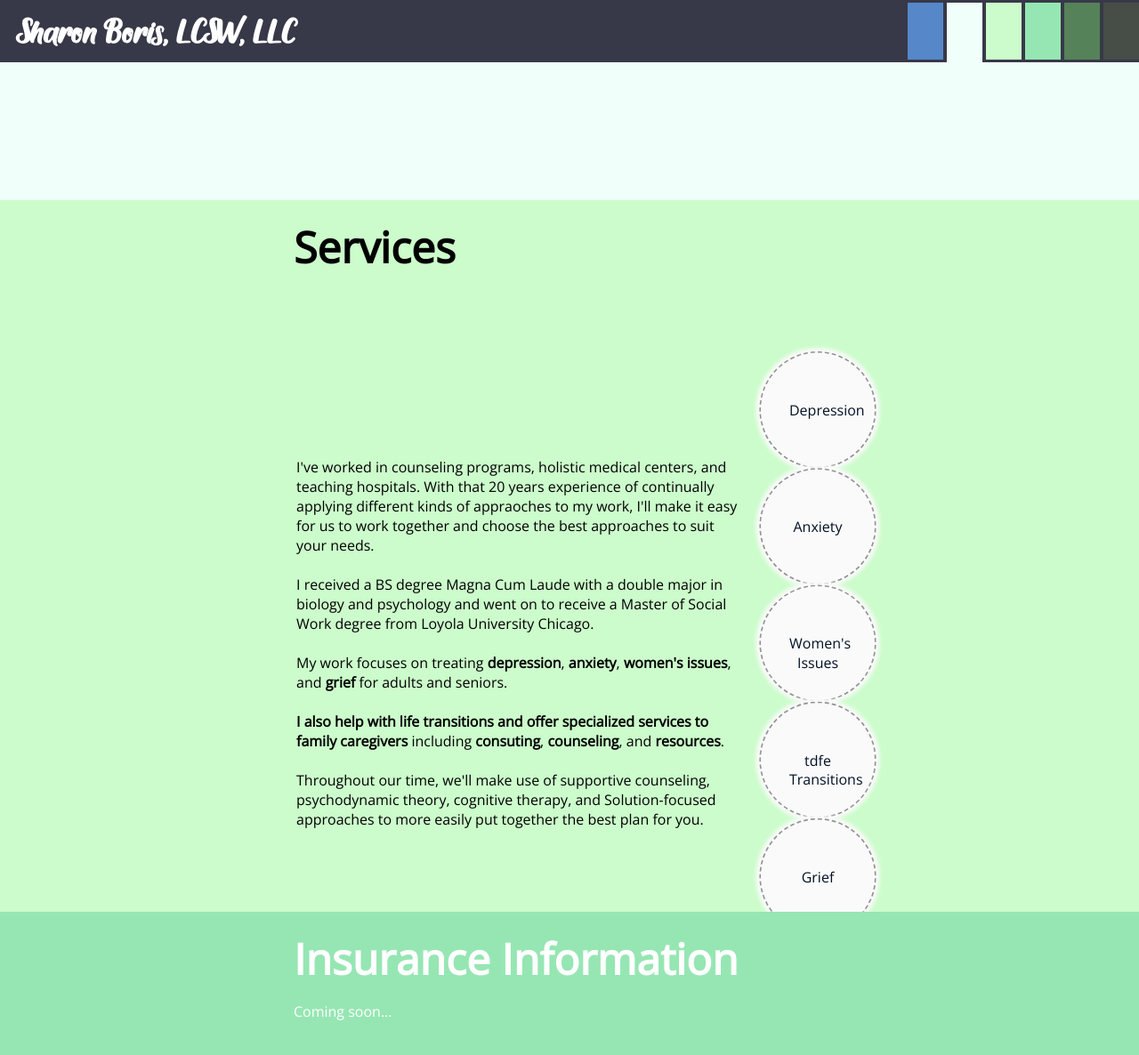
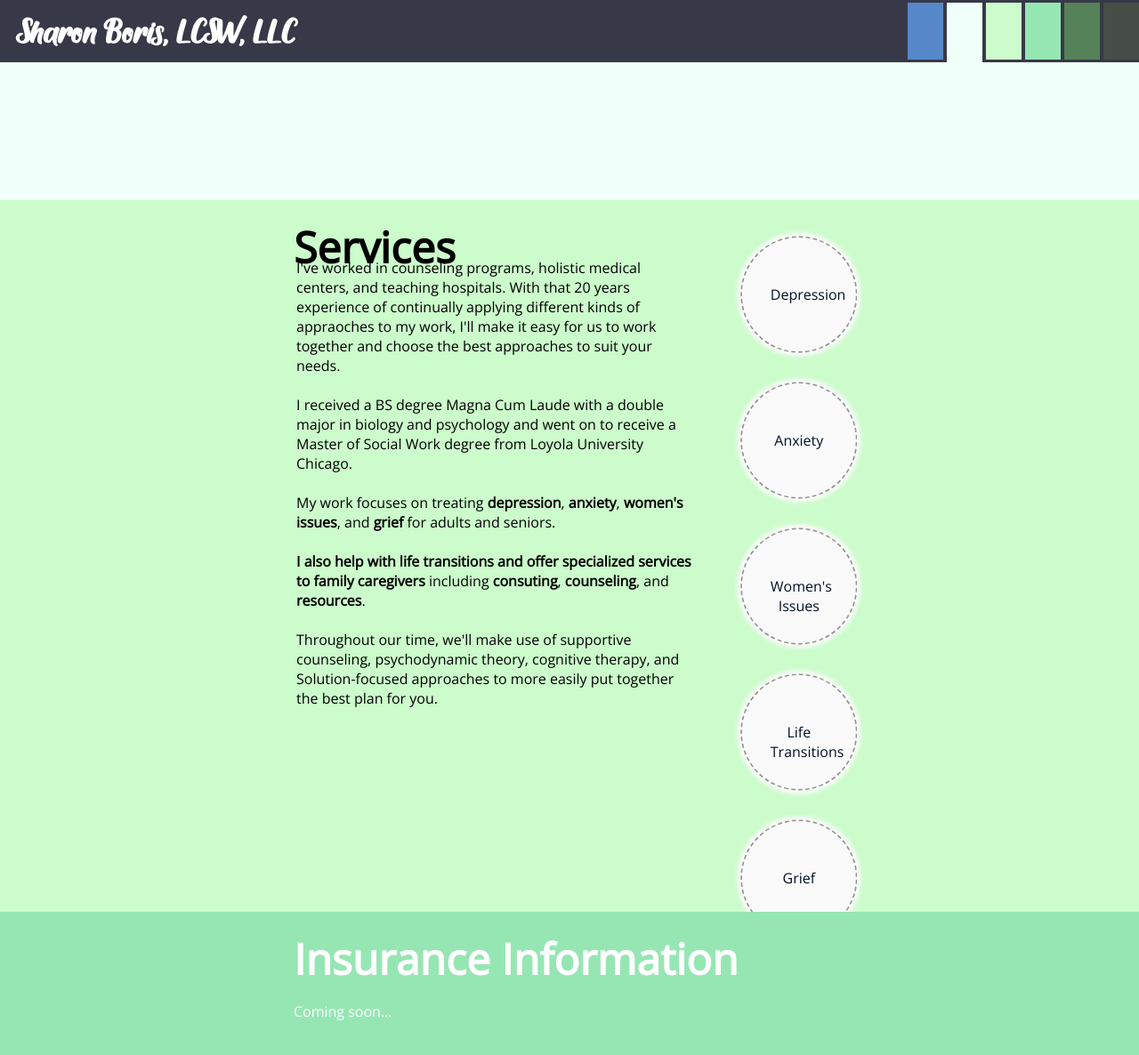
Before and after one commit to PlGGS/sharonboris.com, a Jekyll site: the page built from index.html, in a window 1280 px wide and 1400 px high, scrolled down 1375 px. Shown: the top 1186 px of the window at 89% size. Built offline with Jekyll 4.4.1, drawn with Linux system fonts in a browser that asks for light colours; nearby versions of some CDN libraries; some web fonts are replaced.

Commit message:
Translated table

```diff
--- a/css/main.scss
+++ b/css/main.scss
@@ -190,7 +190,7 @@ section#services {
     }
 
     #summary {
-        width: 500px;
+        transform: translate(0px, -180px);
     }
 
     #icons {
@@ -200,8 +200,12 @@ section#services {
         transform: translate(-50%,0%);
     }
 
-    #icon
-    {
+    #pad {
+        transform: scale(0.8);
+    }
+
+    #icon {
+        transform: translate(0px, -80px);
         -webkit-transition: all 0.5s ease;
         height: 160px;
         width: 160px;
@@ -218,23 +222,17 @@ section#services {
         box-shadow: 0px 0px 5px 5px #fafafa;
     }
 
-    #icon:hover
-    {
+    #icon:hover {
         background: #fafafa;
         color: #4c8dca;
         border: 2px dashed #4c8dca;
         box-shadow: 0px 0px 5px 5px #fafafa;
     }
 
-    .label
-    {
+    .label {
         padding-top: 67px;
         font-size: 20px;
         font-weight: normal;
-    }
-
-    #pad {
-        transform: scale(0.8);
     }
 }
 section#financial {
--- a/index.html
+++ b/index.html
@@ -86,12 +86,12 @@ css: main
                             approaches to more easily put together the best plan for you.
                         </p>
                     </td>
-                    <td id="pad">
-                        <div id="icon"><div class="label">Depression</div></div>
-                        <div id="icon"><div class="label">Anxiety</div></div>
-                        <div id="icon"><div class="label">Women's Issues</div></div>
-                        <div id="icon"><div class="label">tdfe Transitions</div></div>
-                        <div id="icon"><div class="label">Grief</div></div>
+                    <td>
+                        <div id="pad"><div id="icon"><div class="label">Depression</div></div></div>
+                        <div id="pad"><div id="icon"><div class="label">Anxiety</div></div></div>
+                        <div id="pad"><div id="icon"><div class="label">Women's Issues</div></div></div>
+                        <div id="pad"><div id="icon"><div class="label">Life Transitions</div></div></div>
+                        <div id="pad"><div id="icon"><div class="label">Grief</div></div></div>
                     </td>
                 </tr>
             </tbody>
```
